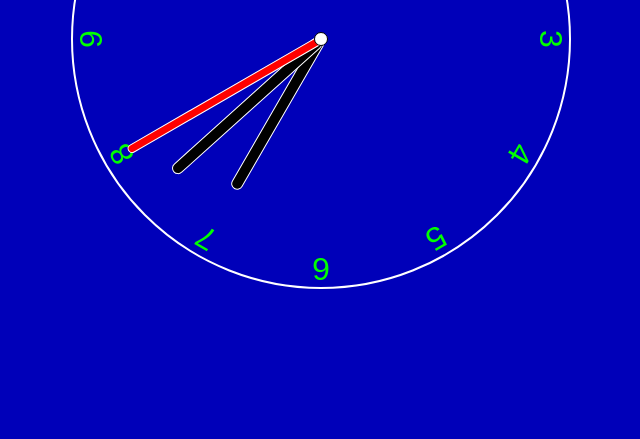
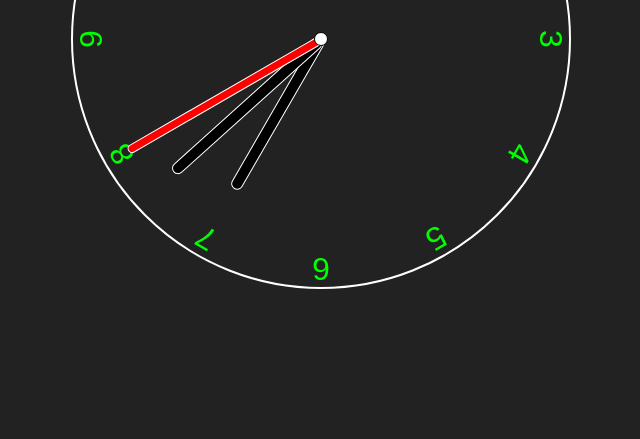
Before and after one commit to lucasrenandev/relogio_analogico_v2.0, a plain HTML site: page index.html in a window 1280 px wide. Shown: the part 361-800 px from the top of the page, without its empty margins (319-959 px from the left). Drawn offline with Linux system fonts and the light colour scheme.

Commit message:
Update style

```diff
--- a/css/style.css
+++ b/css/style.css
@@ -8,7 +8,7 @@
 body {
     width: 100%;
     min-height: 100vh;
-    background-color: #0000b9;
+    background-color: #222;
     display: flex;
     align-items: center;
     justify-content: center;
```
